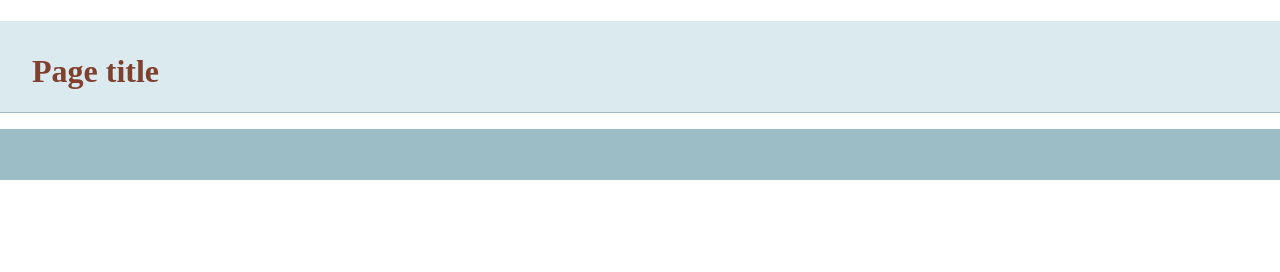
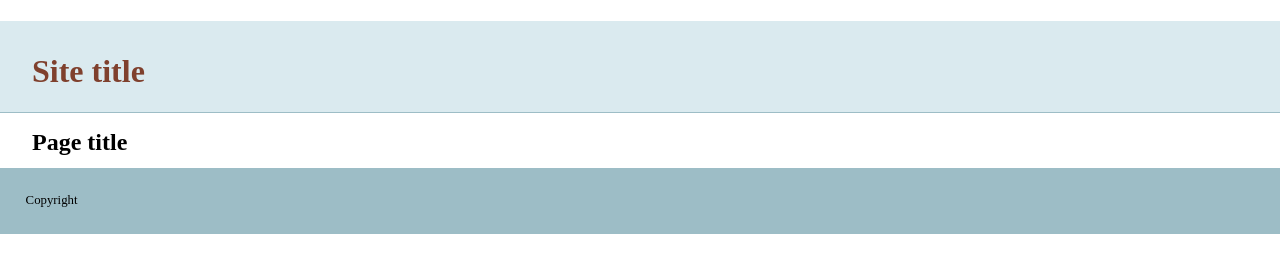
Before and after one commit to dbMG/git-basics, a plain HTML site: page index.html in a window 1280 px wide. Drawn offline with nearby package versions, Linux system fonts and the light colour scheme.

Commit message:
dodanih več podatkov

```diff
--- a/index.html
+++ b/index.html
@@ -14,13 +14,14 @@
     </head>
     <body>
     <header>
-	<h1>Page title</h1>
+	<h1>Site title</h1>
     </header>
     <nav id="pageNav">
     </nav>
     <main>
+    <h2>Page title</h2>
     </main>
-    <footer>
+    <footer>Copyright
     </footer>
         <script>
 //use the modernizr load to load up external scripts. This will load the scripts asynchronously, but the order listed matters. Although it will load all scripts in parallel, it will execute them in the order listed
```
